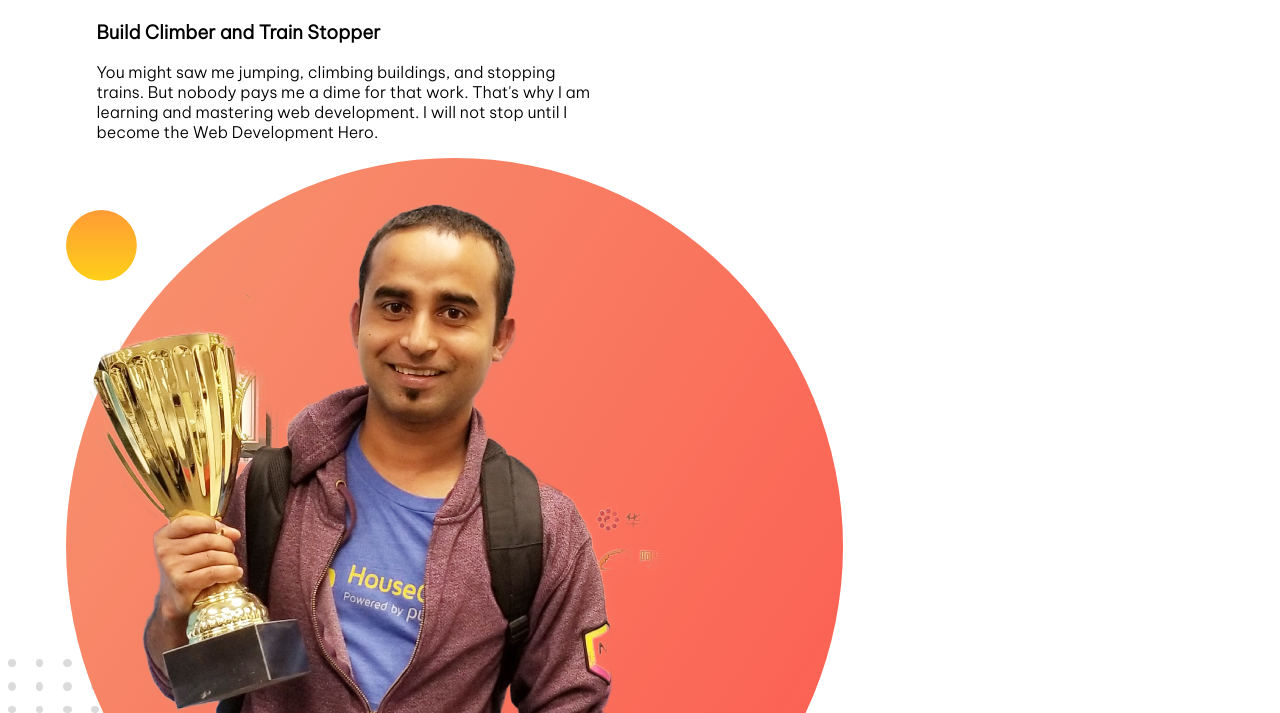
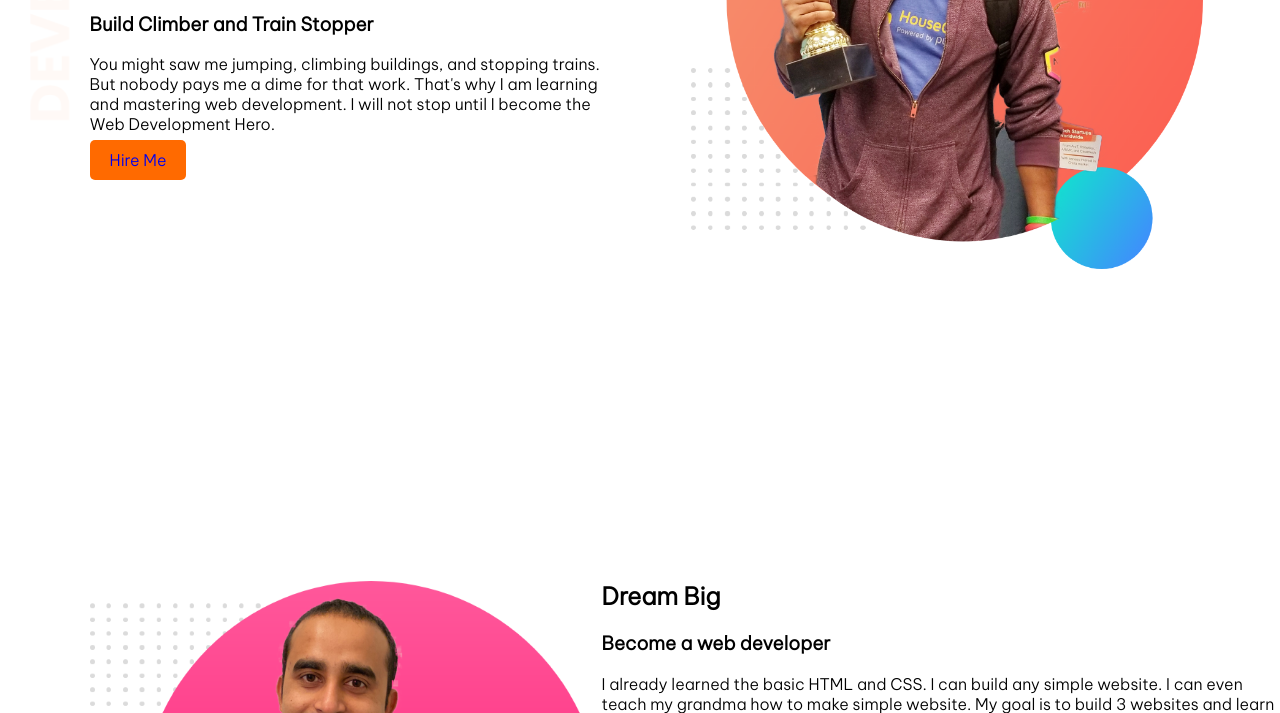
Before and after one commit to shahjalalcss/portfollio, a plain HTML site: page index.html in a window 1280 px wide. Shown: the part 239-952 px from the top of the page. Drawn offline with Linux system fonts and the light colour scheme.

Commit message:
finaln01

```diff
--- a/index.html
+++ b/index.html
@@ -11,14 +11,32 @@
     <link rel="stylesheet" href="style.css">
 </head>
 <body>
-   <section>
+   <section class="top-banner">
     <div class="halfbaba">
         <h1>Welcome To</h1>
     <h1><span class="namerong">Peter Parker</span> World</h1>
     <h3>Build Climber and Train Stopper</h3>
     <p>You might saw me jumping, climbing buildings, and stopping trains. But nobody pays me a dime for that work. That's why I am learning and mastering web development. I will not stop until I become the Web Development Hero.</p>
+    <a class="button1" target="_blank" href="http://www.al-ihsan.net/">Hire Me</a>
     </div>
     <img src="image\jhankar.png" alt="">
+   </section>
+   <section dreambig>
+       <div class="halfwe">
+           <img src="image/jhankar2.png" alt="">
+           <h2>Dream Big</h2>
+           <h3>Become a web developer</h3>
+           <p>I already learned the basic HTML and CSS. I can build any simple website. I can even teach my grandma how to make simple website. My goal is to build 3 websites and learn advanced topics.
+
+        </p>
+
+       </div>
+       <div class="halfwe1">
+
+       </div>
+
+
+
    </section>
 
 </body>
--- a/style.css
+++ b/style.css
@@ -1,5 +1,6 @@
 body{
     font-family: 'Be Vietnam Pro', sans-serif;
+    margin: 0%;
 }
 h1{
     font-size: 50px;
@@ -14,5 +15,26 @@ h1{
     padding-left: 2%;
 }
 .halfbaba img{
-    width: 100%;
+    width: 50%;
 }
+.top-banner{
+    background-image: url(image/top-banner.png);
+    background-repeat: no-repeat;
+}
+section{
+    height: 800px;
+}
+.button1{
+    text-decoration: none;
+    background-color: rgb(255, 106, 0);
+    padding: 10px 20px;
+    border-radius: 5px;
+    font width: 700px;}
+
+img{
+    float: left;
+    width: 40%;
+    margin-left: 5%;
+    padding-left: 2%;
+
+}
```
